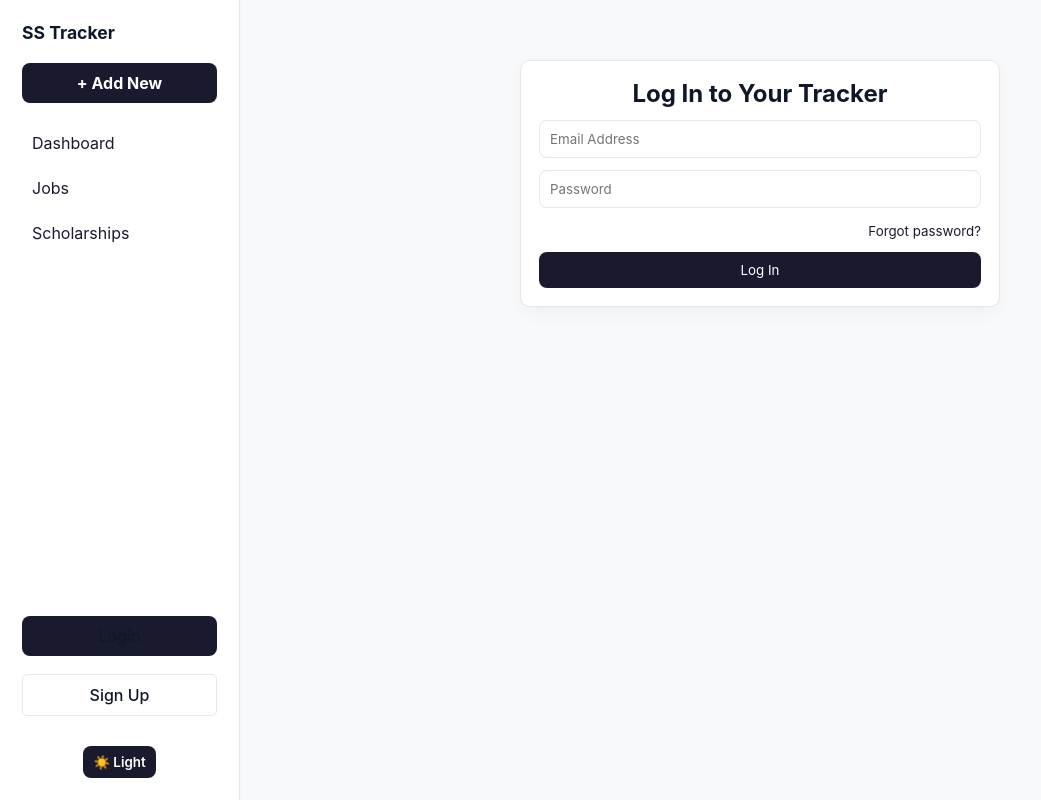
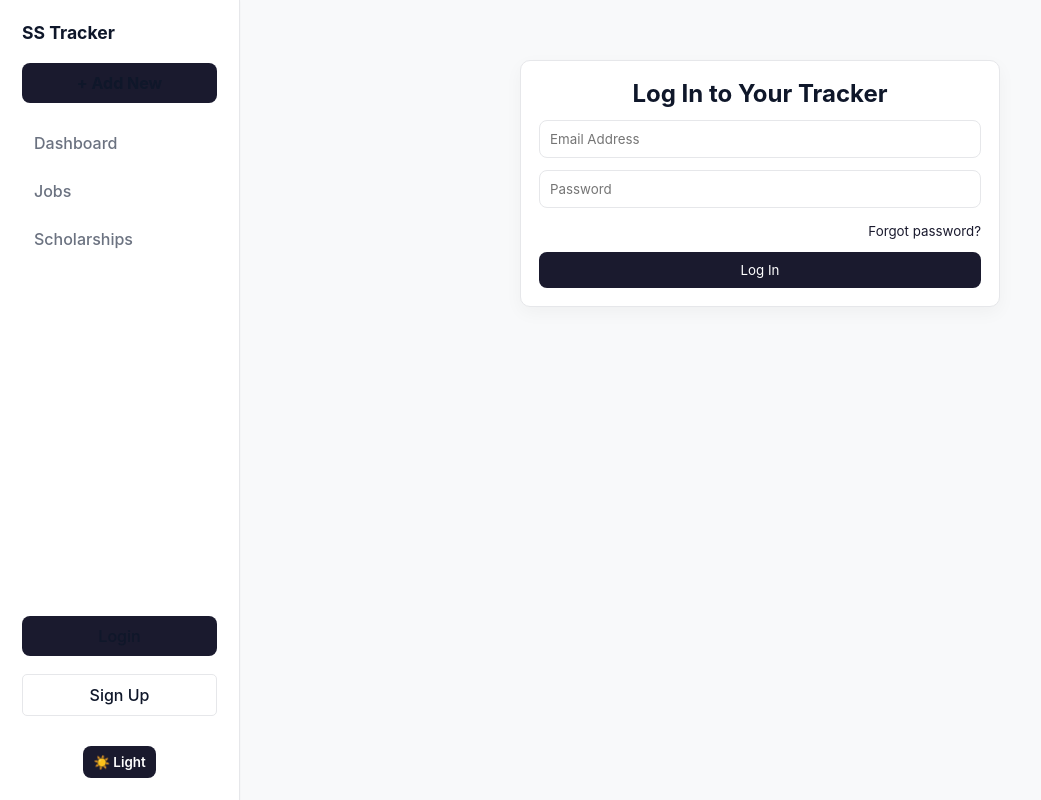
Before and after one commit to amrufai/job-scholarship-tracker, a React (Create React App) app in the folder frontend/: page /login in a window 1280 px wide. Shown: the whole page, without its empty margins (0-1041 px from the left). Built offline with nearby package versions, Linux system fonts and the light colour scheme; no server answers.

Commit message:
Imroved UI

```diff
--- a/frontend/src/components/Sidebar.js
+++ b/frontend/src/components/Sidebar.js
@@ -16,33 +16,21 @@ const Sidebar = () => {
     navigate("/login");
   };
 
-  // NEW: Helper function to apply active styles
-  const getLinkStyle = (path) => {
-    const isActive = location.pathname === path;
-    return {
-      display: "block",
-      padding: "10px",
-      marginBottom: "5px",
-      borderRadius: "5px",
-      textDecoration: "none",
-      color: isActive ? "white" : "#1a1a2e", // White text if active
-      backgroundColor: isActive ? "#1a1a2e" : "transparent", // Dark bg if active
-      fontWeight: isActive ? "bold" : "normal"
-    };
-  };
+  // Helper to return nav-link class with active marker
+  const getLinkClass = (path) => (location.pathname === path ? "nav-link active" : "nav-link");
 
   return (
     <div className="sidebar" style={{ display: "flex", flexDirection: "column", height: "100vh", position: "sticky", top: 0 }}>
       <h2 style={{ marginBottom: "20px" }}>SS Tracker</h2>
 
-      <Link to="/add-application" style={{ display: "block", backgroundColor: "#1a1a2e", color: "white", textAlign: "center", padding: "10px", marginBottom: "20px", borderRadius: "8px", fontWeight: "bold", textDecoration: "none" }}>
+      <Link to="/add-application" className="btn-accent" style={{ display: "block", textAlign: "center", padding: "10px", marginBottom: "20px", borderRadius: "8px", fontWeight: "bold", textDecoration: "none" }}>
         + Add New
       </Link>
 
-      {/* NEW: Apply the getLinkStyle function to our routes */}
-      <Link to="/" style={getLinkStyle("/")}>Dashboard</Link>
-      <Link to="/jobs" style={getLinkStyle("/jobs")}>Jobs</Link>
-      <Link to="/scholarships" style={getLinkStyle("/scholarships")}>Scholarships</Link>
+      {/* Use nav-link classes for clearer contrast */}
+      <Link to="/" className={getLinkClass("/")}>Dashboard</Link>
+      <Link to="/jobs" className={getLinkClass("/jobs")}>Jobs</Link>
+      <Link to="/scholarships" className={getLinkClass("/scholarships")}>Scholarships</Link>
 
       {/* Bottom Section */}
       <div style={{ marginTop: "auto", display: "flex", flexDirection: "column", gap: "10px" }}>
--- a/frontend/src/index.css
+++ b/frontend/src/index.css
@@ -81,6 +81,52 @@ body {
   padding: 36px;
 }
 
+/* Sidebar nav link classes for consistent contrast */
+.sidebar .nav-link {
+  display: block;
+  padding: 10px 12px;
+  margin-bottom: 8px;
+  border-radius: 8px;
+  color: var(--muted);
+  background: transparent;
+  text-decoration: none;
+}
+
+.sidebar .nav-link:hover {
+  background-color: rgba(26,26,46,0.06);
+  color: var(--text);
+}
+
+.sidebar .nav-link.active {
+  background-color: var(--accent);
+  color: var(--accent-contrast);
+  font-weight: 700;
+}
+
+.sidebar .sidebar-user {
+  padding: 10px;
+  border-radius: 8px;
+  background: linear-gradient(180deg, rgba(255,255,255,0.02), transparent);
+  color: var(--text);
+  text-align: center;
+}
+
+/* Applications grid: 3 columns on wide screens, responsive downwards */
+.applications-grid {
+  display: grid;
+  grid-template-columns: repeat(3, 1fr);
+  gap: 16px;
+}
+
+@media (max-width: 1000px) {
+  .applications-grid { grid-template-columns: repeat(2, 1fr); }
+}
+
+@media (max-width: 640px) {
+  .applications-grid { grid-template-columns: 1fr; }
+  .sidebar { display: none; }
+}
+
 /* Cards and panels */
 .card {
   background: var(--panel);
--- a/frontend/src/pages/Dashboard.js
+++ b/frontend/src/pages/Dashboard.js
@@ -89,11 +89,12 @@ const Dashboard = () => {
         </div>
       </div>
 
-      <div style={{ display: "flex", flexDirection: "column", gap: 12 }}>
+      <div>
         {applications.length === 0 ? (
           <p>No applications tracked yet. Time to start applying!</p>
         ) : (
-          applications.map((app) => (
+          <div className="applications-grid">
+            {applications.map((app) => (
               <div key={app.id} className="card">
                 <div style={{ display: "flex", justifyContent: "space-between", alignItems: "flex-start", marginBottom: 8 }}>
                   <h3 style={{ margin: 0 }}>{app.title}</h3>
@@ -115,7 +116,8 @@ const Dashboard = () => {
 
                 {app.notes && <p style={{ margin: "10px 0 0 0", fontStyle: "italic", color: "var(--muted)" }}>Notes: {app.notes}</p>}
               </div>
-          ))
+            ))}
+          </div>
         )}
       </div>
     </div>
```
Lines whose indentation alone changed are shown as unchanged.
